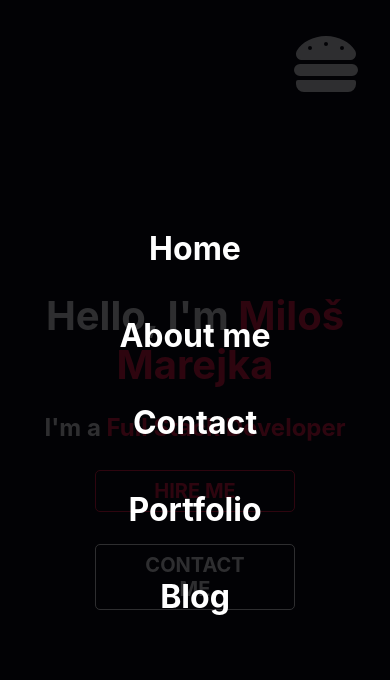
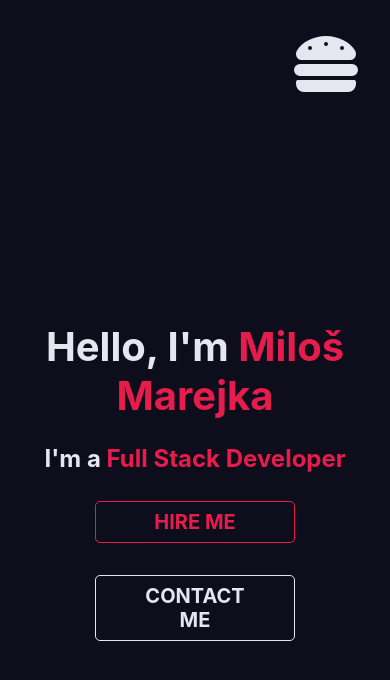
Before and after one commit to MilosM33/portfolio, a React (Create React App) app: page / in a window 390 px wide. Shown: the top 680 px of the page. Built offline with nearby package versions, Linux system fonts and the light colour scheme.

Commit message:
navbar fixes

```diff
--- a/src/components/Navbar/Navbar.css
+++ b/src/components/Navbar/Navbar.css
@@ -12,7 +12,7 @@ nav ul a{
     font-weight: bold;
     padding: 0.5rem 2rem;
     border-radius: 5px;
-    transition: all 0.3s ease-in-out;
+    transition: color 0.3s ease-in-out;
     position: relative;
 }
 nav ul a::before{
@@ -21,7 +21,7 @@ nav ul a::before{
     width: 0;
     height: 4px;
     background-color: var(--text-secondary);
-    transition: all 0.3s ease-in-out;
+    /* transition: all 0.3s ease-in-out; */
     position: absolute;
     bottom: -5px;
 }
@@ -44,7 +44,11 @@ nav ul a:hover::before{
     }
 }
 @media screen and (max-width: 600px){
+    .navbar{
+        visibility: hidden;
+    }
     .navbar.active{
+        visibility: visible;
         display:flex;
         flex-direction: column;
         position: fixed;
@@ -53,24 +57,30 @@ nav ul a:hover::before{
 
         top: 0;
         left: 0;
-        transition: all 0.3s ease-in-out;
+        transition: transform 0.3s ease-in-out;
 
         justify-content: center;
         align-items: center;
+    }
+    .navbar.active a{
+        transition: visibility 0.4s ease-in-out;
     }
     .navbar::before{
         content: '';
         position: absolute;
         background-color: rgba(0, 0, 0, 0.8);
         filter: blur(1.5rem);
-        width: 300vw;
-        height: 300vh;
+        width: 100vw;
+        height: 100vh;
         transition: all 0.3s ease-in-out;
-        transform: scale(0);
+        top: 50%;
+        left: 50%;
+        transform: translate(-50%,-50%) scale(0) ;
     }
     .navbar.active::before{
         content: '';
-        transform: scale(1);
+        transform: translate(-50%,-50%) scale(1);
+        transition: transform 1s ease-in-out;
     }
     .navbar li a{
         display: block;
@@ -84,4 +94,9 @@ nav ul a:hover::before{
         left: 50%;
         transform: translateX(-50%);
     }
+    nav.active .hamburger svg{
+        position: fixed;
+        z-index: 100;
+        right: 10px;
+    }
 }
--- a/src/components/Navbar/Navbar.jsx
+++ b/src/components/Navbar/Navbar.jsx
@@ -1,6 +1,9 @@
 import "./Navbar.css";
 import { Link } from "react-router-dom";
 import {FaHamburger} from "react-icons/fa";
+import {IoClose} from "react-icons/io5";
+import { useState } from "react";
+
 export default function Navbar() {
   let routes = [
     {
@@ -24,7 +27,7 @@ export default function Navbar() {
       name: "Blog",
     }
   ];
-
+  const [isOpen, setIsOpen] = useState(false);
   function renderLinks() {
     return routes.map((route, i) => (
       <li>
@@ -34,10 +37,20 @@ export default function Navbar() {
       </li>
     ));
   }
+
+  function openNav() {
+    setIsOpen(true);
+  }
+  function closeNav()
+  {
+    setIsOpen(false);
+  }
   return (
-    <nav>
-      <FaHamburger className="hamburger"></FaHamburger>
-      <ul className="navbar active">
+    <nav className={`${+ isOpen ? "active" : "" }`}>
+      <div className="hamburger">
+        {!isOpen ? <FaHamburger onClick={openNav} /> : <IoClose onClick={closeNav} className="btn-close"/>}
+      </div>
+      <ul className={`navbar ${+ isOpen ? "active" : "" }`}>
         {renderLinks()}
       </ul>
     </nav>
--- a/src/index.css
+++ b/src/index.css
@@ -13,7 +13,7 @@
 
 html,body{
   width: 100vw !important;
-  overflow-x: hidden;
+  overflow: hidden;
 }
 /*
   Utility classes
```
